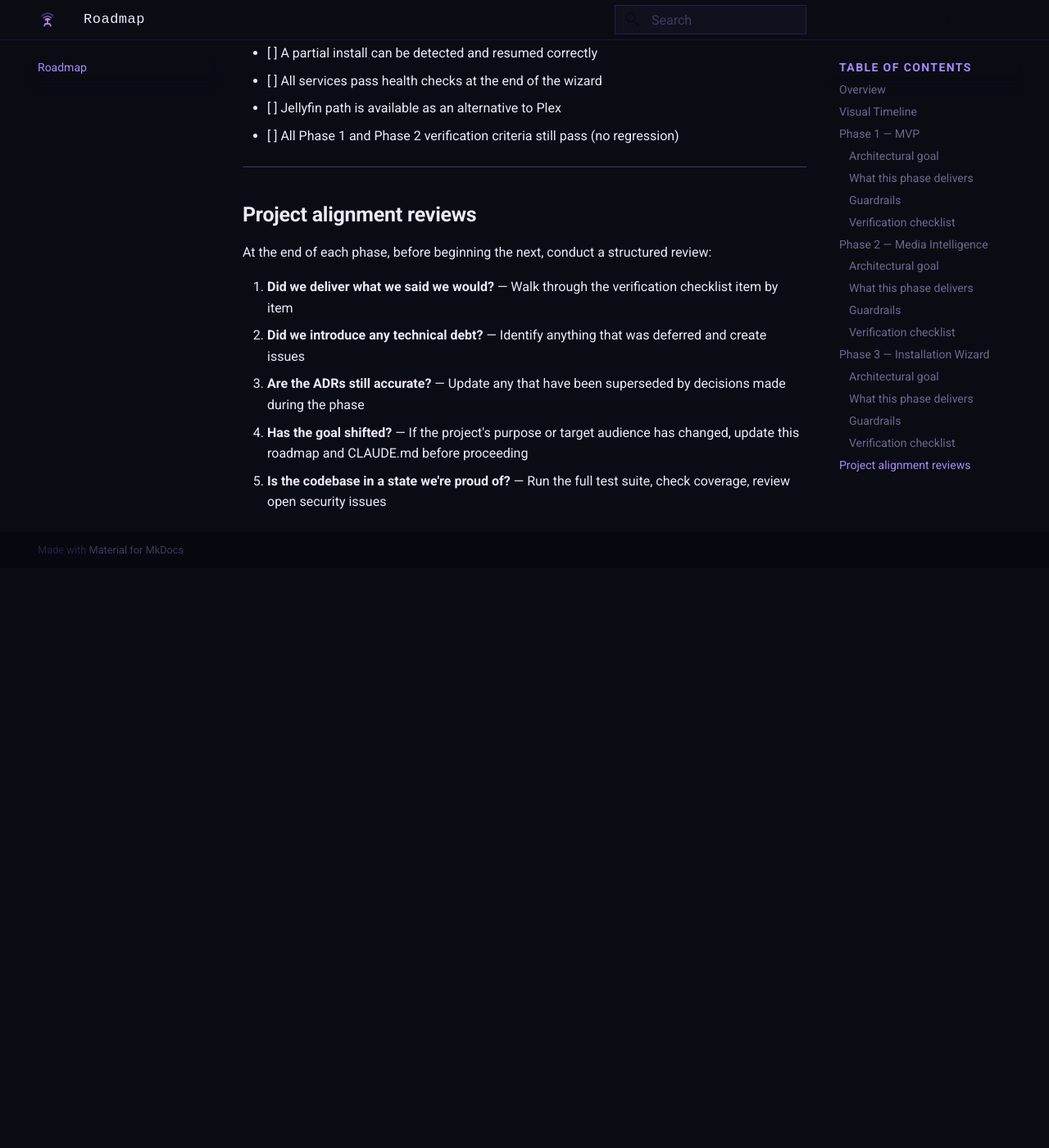
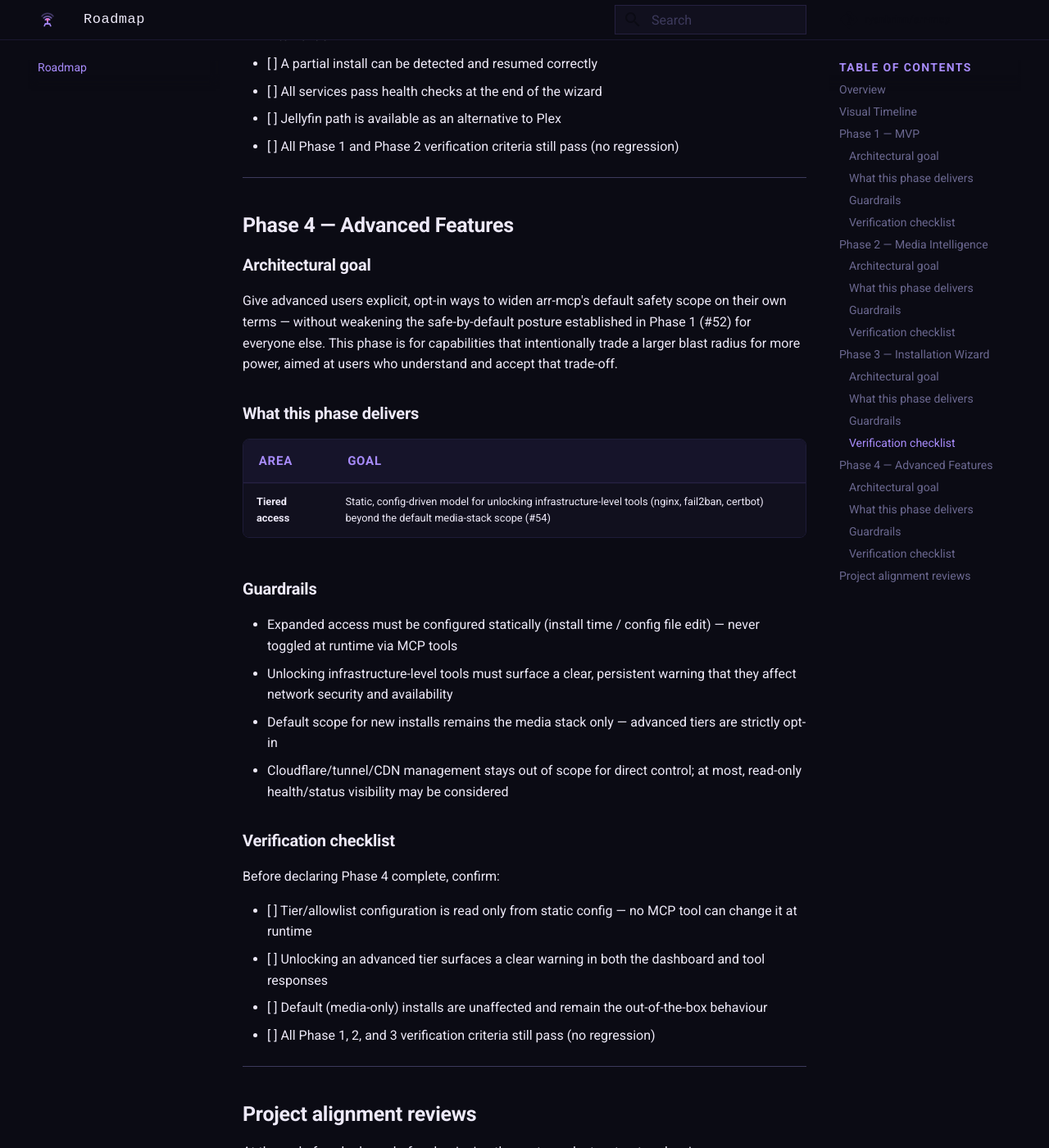
Before and after one commit to ryanbrinn/arr-mcp, an MkDocs documentation site: the page built from docs/roadmap.md, in a window 1280 px wide and 1400 px high, scrolled down 4962 px. Shown: the whole window at 82% size. Built offline with MkDocs 1.6.1 and Material for MkDocs 9.7.7, drawn with Linux system fonts in a browser that asks for light colours; comment, search, counter and statistics services are not loaded; before the commit the page ends 5655 px from its top, so only the background shows below that; some of the changed text lies outside the part shown.

Commit message:
chore: add Phase 4 — Advanced Features and move tiered access there
Tiered infrastructure access (#54) depends on the Phase 1 media-stack
scoping (#52) being solid, but doesn't fit Phase 2's media-intelligence
goal or Phase 3's installation-wizard goal — it's an opt-in way for
advanced users to widen the default safety scope on their own terms.
Carve out a fourth phase for this kind of work and relabel #54 into it.

Github-Issue:#54

````diff
--- a/docs/roadmap.md
+++ b/docs/roadmap.md
@@ -37,6 +37,8 @@ gantt
         System check and runtime setup          :         p3a, 2027-01, 2027-03
         Stack scaffolding and config wizard     :         p3b, 2027-03, 2027-05
         First-run validation                    :         p3c, 2027-05, 2027-06
+    section Phase 4 - Advanced Features
+        Tiered infrastructure access (#54)      :         p4a, 2027-06, 2027-08
 ```
 
 ---
@@ -162,6 +164,33 @@ Before declaring Phase 3 complete, confirm:
 
 ---
 
+## Phase 4 — Advanced Features
+
+### Architectural goal
+Give advanced users explicit, opt-in ways to widen arr-mcp's default safety scope on their own terms — without weakening the safe-by-default posture established in Phase 1 (#52) for everyone else. This phase is for capabilities that intentionally trade a larger blast radius for more power, aimed at users who understand and accept that trade-off.
+
+### What this phase delivers
+
+| Area | Goal |
+|---|---|
+| **Tiered access** | Static, config-driven model for unlocking infrastructure-level tools (nginx, fail2ban, certbot) beyond the default media-stack scope (#54) |
+
+### Guardrails
+- Expanded access must be configured statically (install time / config file edit) — never toggled at runtime via MCP tools
+- Unlocking infrastructure-level tools must surface a clear, persistent warning that they affect network security and availability
+- Default scope for new installs remains the media stack only — advanced tiers are strictly opt-in
+- Cloudflare/tunnel/CDN management stays out of scope for direct control; at most, read-only health/status visibility may be considered
+
+### Verification checklist
+Before declaring Phase 4 complete, confirm:
+
+- [ ] Tier/allowlist configuration is read only from static config — no MCP tool can change it at runtime
+- [ ] Unlocking an advanced tier surfaces a clear warning in both the dashboard and tool responses
+- [ ] Default (media-only) installs are unaffected and remain the out-of-the-box behaviour
+- [ ] All Phase 1, 2, and 3 verification criteria still pass (no regression)
+
+---
+
 ## Project alignment reviews
 
 At the end of each phase, before beginning the next, conduct a structured review:
````
Also changed, not shown: other parts of docs/roadmap.md (+1 -1 lines), CLAUDE.md (+6 -1 lines).
